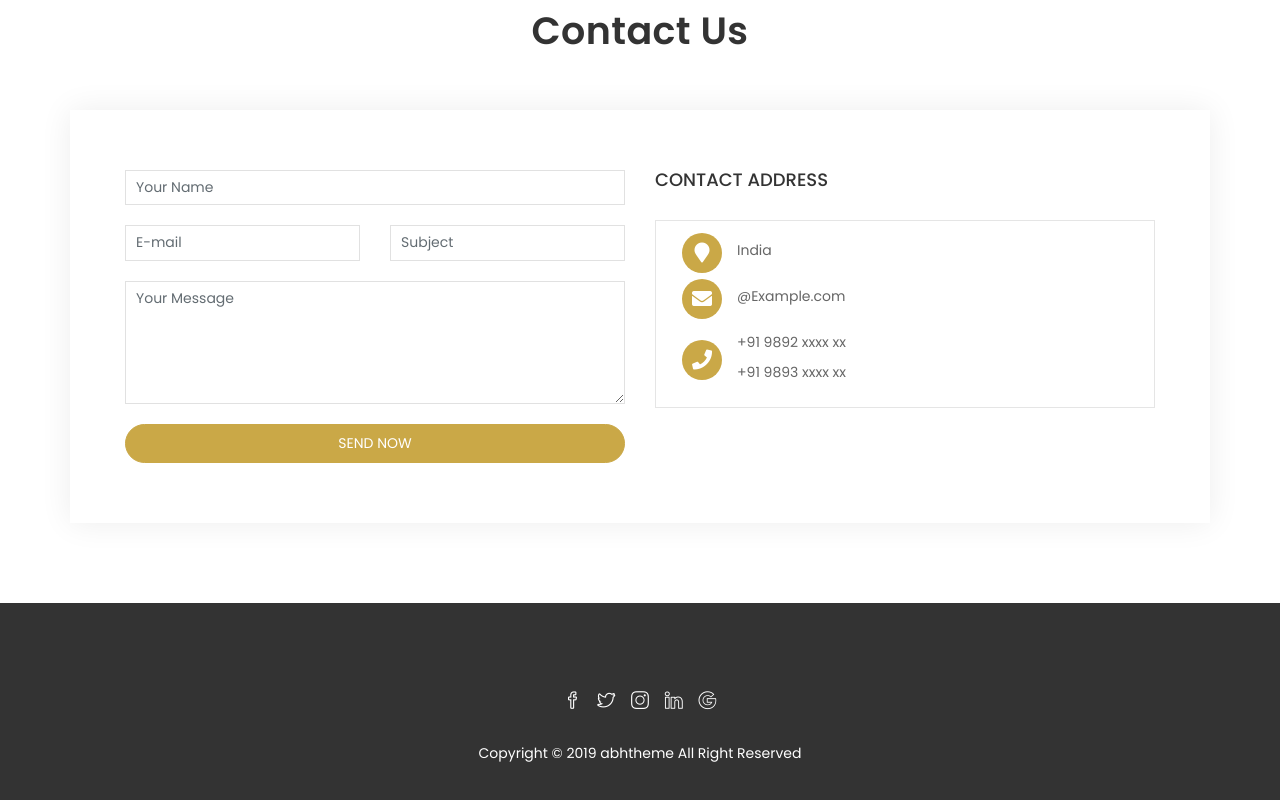
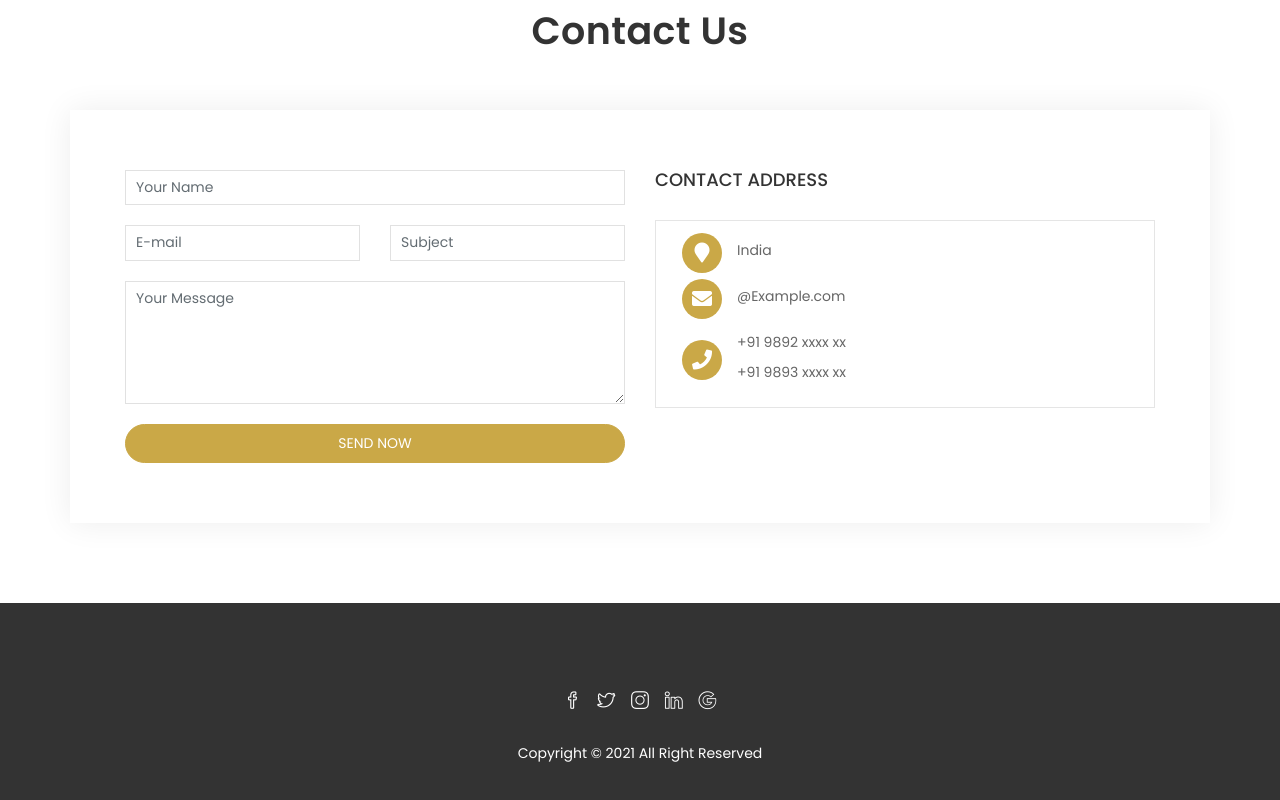
Before and after one commit to udaychugh/CARW, a plain HTML site: page index.html in a window 1280 px wide. Shown: the part 3687-4487 px from the top of the page. Drawn offline with nearby package versions, Linux system fonts and the light colour scheme; some packages are replaced by stand-ins of ours; a script that the page names is missing.

Commit message:
Update index.html

```diff
--- a/index.html
+++ b/index.html
@@ -636,7 +636,7 @@
                                 <a class="instagram" href="#"><i class="icon-social-google"></i></a>
                             </li>
                         </ul>
-                        <p>Copyright © 2019 abhtheme All Right Reserved</p>
+                        <p>Copyright © 2021 All Right Reserved</p>
                     </div>
                 </div>
             </div>
```
